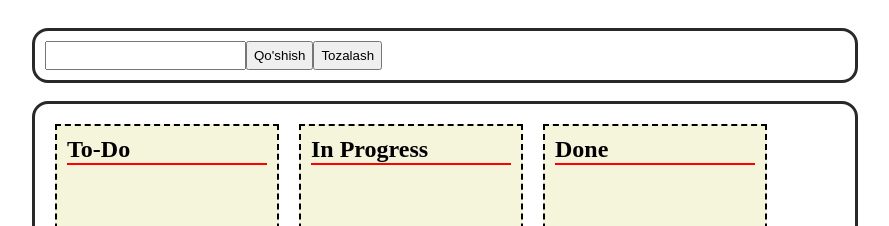
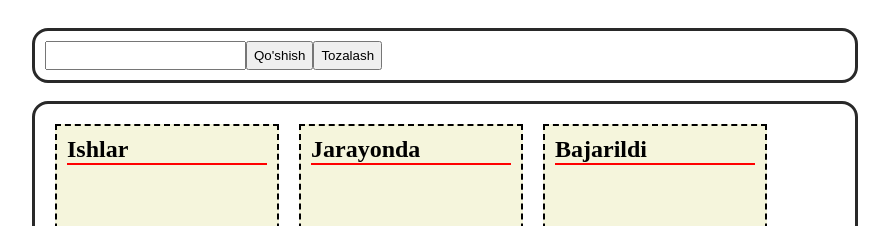
Before and after one commit to Rashidov21/js-dom-todo-app, a plain HTML site: page index.html in a window 1280 px wide. Shown: the top 226 px of the page, without its empty margins (195-1084 px from the left). Drawn offline with Linux system fonts and the light colour scheme.

Commit message:
Update index.html

```diff
--- a/index.html
+++ b/index.html
@@ -17,13 +17,13 @@
          <br>
          <div class="board">
             <div class="column" id="todo">
-                <div class="column-title">To-Do</div>
+                <div class="column-title">Ishlar</div>
             </div>
             <div class="column" id="progress">
-                <div class="column-title">In Progress</div>
+                <div class="column-title">Jarayonda</div>
             </div>
             <div class="column" id="done">
-                <div class="column-title">Done</div>
+                <div class="column-title">Bajarildi</div>
             </div>
          </div>
     </div>
```
